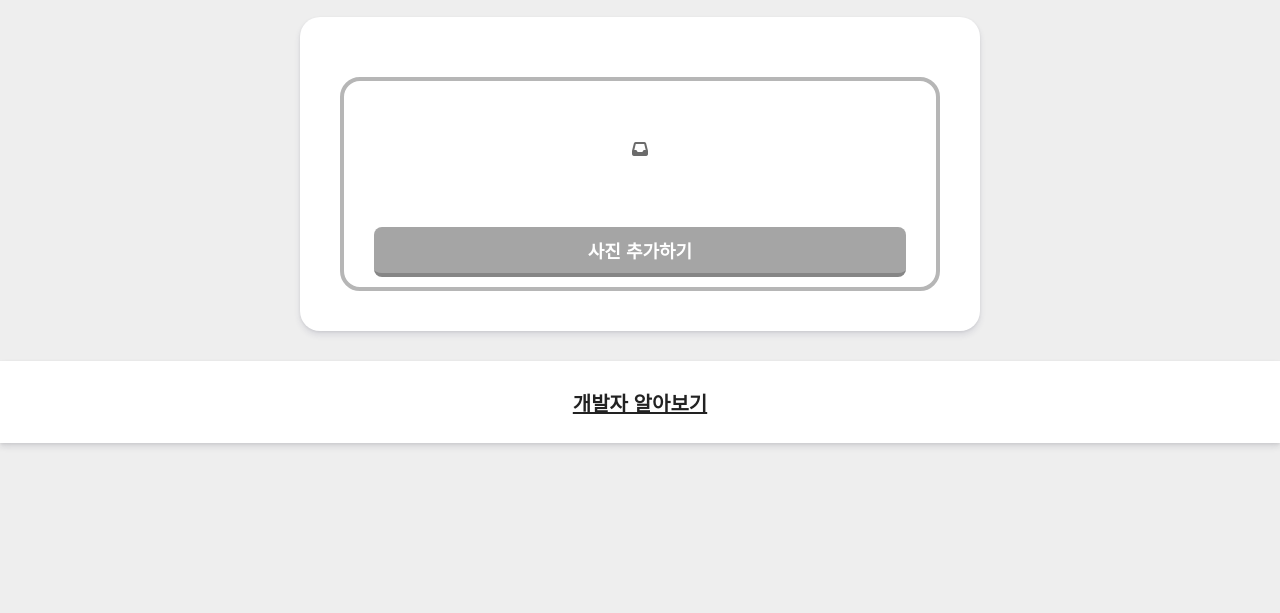
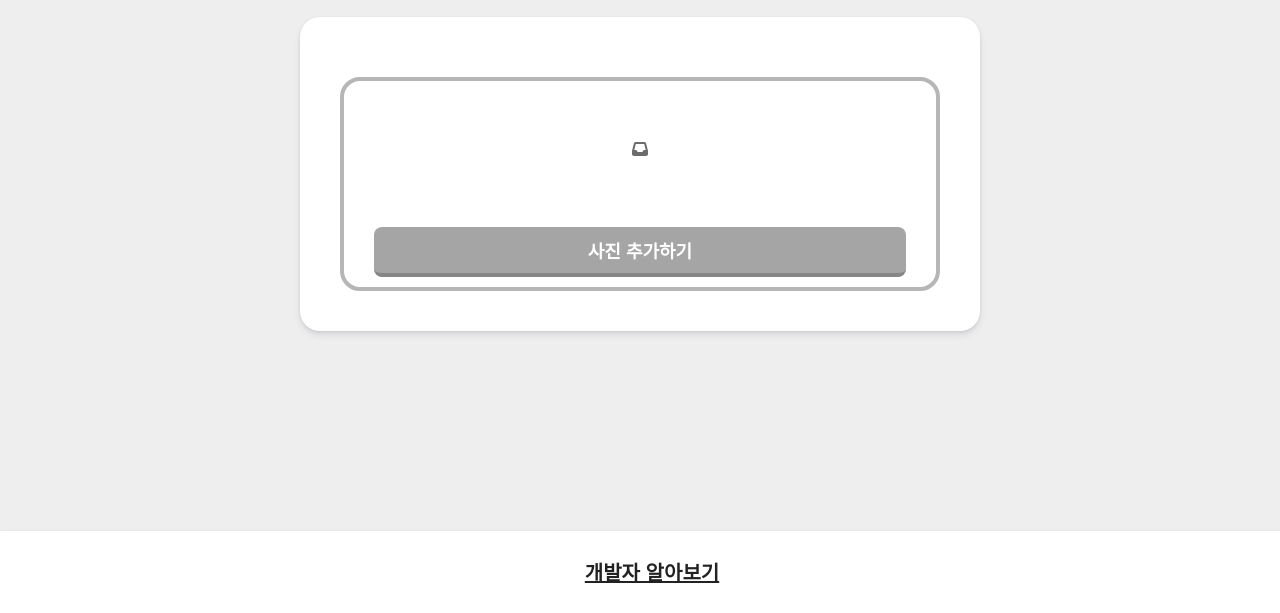
Before and after one commit to DevMacho/findPopStar, a plain HTML site: page index.html in a window 1280 px wide. Shown: the part 187-800 px from the top of the page. Drawn offline with nearby package versions, Linux system fonts and the light colour scheme.

Commit message:
second commit

```diff
--- a/style.css
+++ b/style.css
@@ -232,7 +232,9 @@ a{
   background-color: #fff;
   box-shadow: 0 4px 6px rgba(30, 30, 59, 0.11), 0 1px 3px rgba(0, 0, 0, 0.08);
   padding: 8px 12px;
-  margin: 30px 0px;
+  width: 100%;
+  position:absolute;
+  bottom:0;
 }
 
 .banner h3,.banner h3 a{
```
